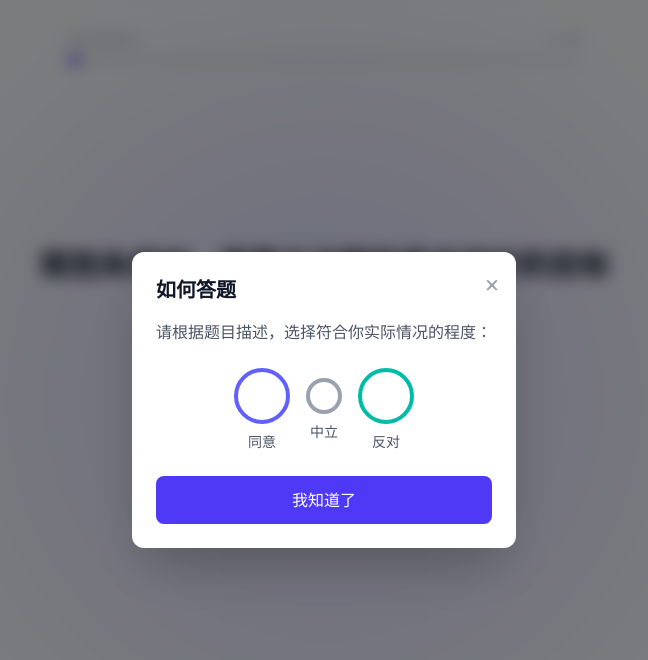
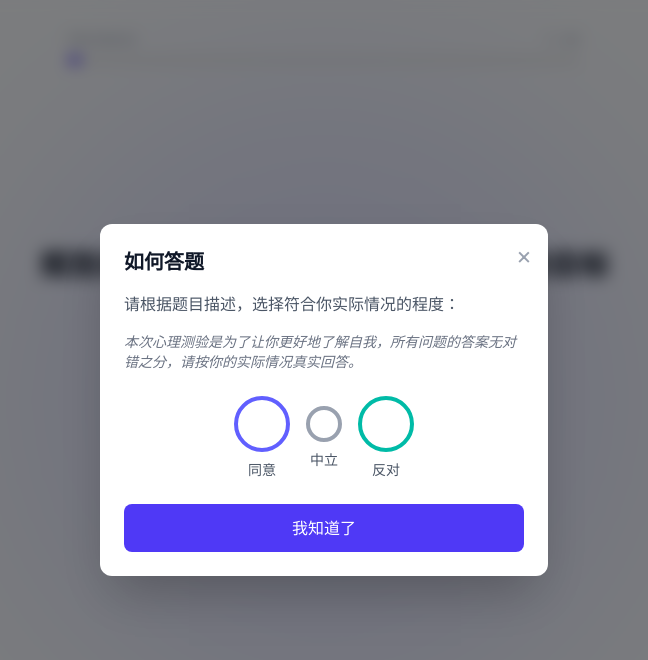
Before and after one commit to harcus01-sudo/mbti-meituan, a React (Vite) app: page / in a window 1280 px wide. Both pictures are taken after a click on the button "开始测试". Shown: the top 660 px of the page, without its empty margins (316-964 px from the left). Built offline with nearby package versions, Linux system fonts and the light colour scheme.

Commit message:
Add test instruction text in guide modal

```diff
--- a/src/components/Quiz.tsx
+++ b/src/components/Quiz.tsx
@@ -168,7 +168,8 @@ export function Quiz({ question, currentIndex, totalQuestions, onAnswer, onPrevi
               ×
             </button>
             <h3 className="text-xl font-bold text-gray-900 mb-4">如何答题</h3>
-            <p className="text-gray-600 mb-6">请根据题目描述，选择符合你实际情况的程度：</p>
+            <p className="text-gray-600 mb-4">请根据题目描述，选择符合你实际情况的程度：</p>
+            <p className="text-gray-500 mb-6 text-sm italic">本次心理测验是为了让你更好地了解自我，所有问题的答案无对错之分，请按你的实际情况真实回答。</p>
             <div className="flex justify-center items-center gap-4 mb-6">
               <div className="flex flex-col items-center">
                 <div className="w-14 h-14 rounded-full border-4 border-indigo-500 mb-2"></div>
```
